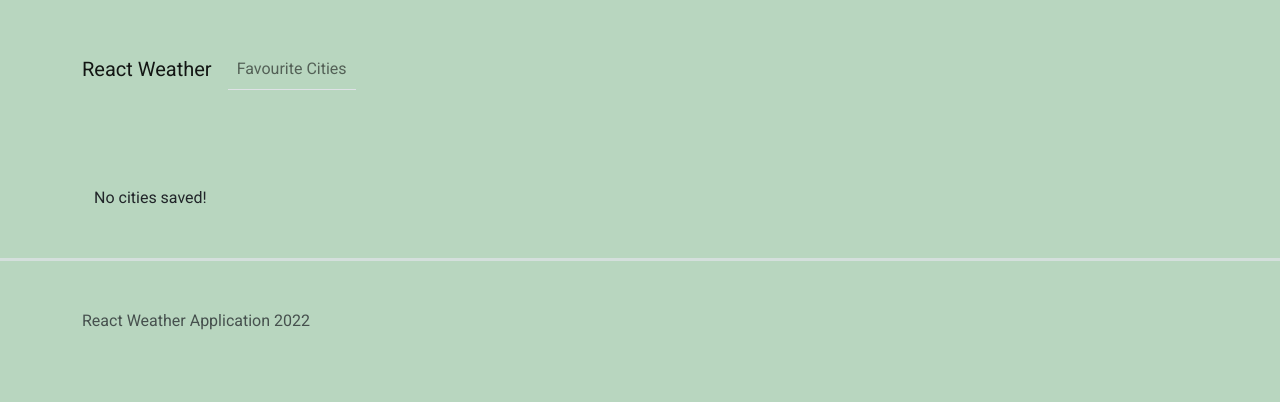
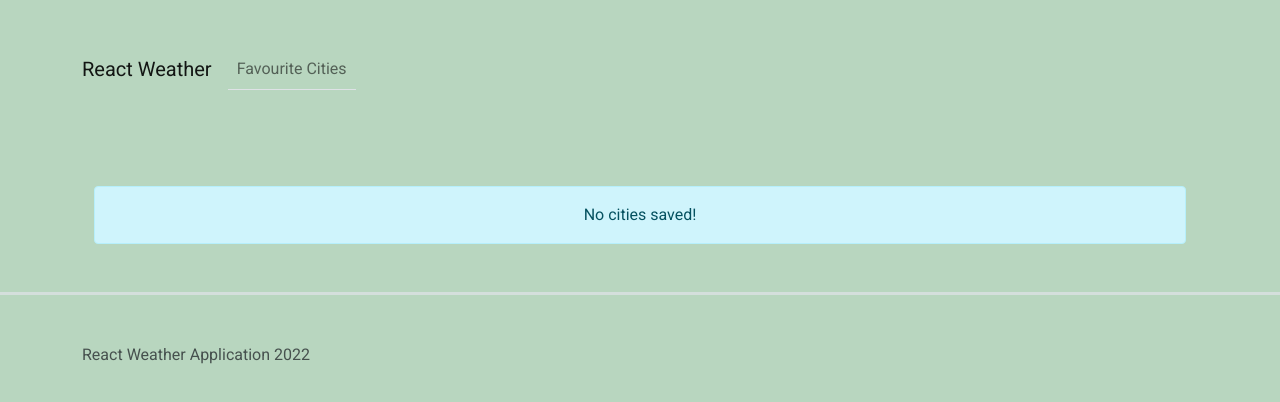
Before and after one commit to seanxbrown/react-weather-2, a React (Create React App) app: page /react-weather-2/savedcities in a window 1280 px wide. Shown: the top 402 px of the page. Built offline with nearby package versions, Linux system fonts and the light colour scheme.

Commit message:
Code cleanup

```diff
--- a/src/CurrentWeatherComponent.js
+++ b/src/CurrentWeatherComponent.js
@@ -1,6 +1,4 @@
-//import "./weatherStyling.css"
 import moment from "moment";
-import Card from "react-bootstrap/Card";
 import Container from "react-bootstrap/Container";
 import Row from "react-bootstrap/Row";
 import Col from "react-bootstrap/Col";
@@ -21,9 +19,9 @@ const CurrentWeatherComponent = ({currentWeatherData, currentWeatherData:{curren
               <h3 className="temp text-center">{Math.round(current.temp)} °C</h3>
               <p className="weatherDescription text-center">{current.weather[0].main}: {current.weather[0].description}</p>
               <Button data-testid="favouritesButton" id="favouritesButton" type="button" onClick={addToFavouriteCities} >Add to Favourites</Button>
-
             </div>
           </Col>
+
           <Col>
             <ListGroup className="border-0">
               <ListGroup.Item className="bg-transparent border-end-0 border-start-0">Sunrise: {moment.unix(current.sunrise)["_d"].toTimeString()}</ListGroup.Item>
--- a/src/ForecastComponent.js
+++ b/src/ForecastComponent.js
@@ -28,11 +28,9 @@ function ForecastComponent({forecastData}) {
                 </Col>
 
                     }
-
                 })}
             </Row>
         </Container>
-
     )
 }
 
--- a/src/NavbarComponent.js
+++ b/src/NavbarComponent.js
@@ -1,7 +1,7 @@
 import Navbar from "react-bootstrap/Navbar";
 import Container from "react-bootstrap/Container";
 import Nav from "react-bootstrap/Nav";
-import {Link} from "react-router-dom";
+import { Link } from "react-router-dom";
 
 function NavbarComponent() {
     return (
--- a/src/SavedCitiesComponent.js
+++ b/src/SavedCitiesComponent.js
@@ -4,7 +4,7 @@ import Col from "react-bootstrap/Col"
 import moment from "moment";
 import { useState, useEffect } from "react";
 import CloseButton from "react-bootstrap/CloseButton";
-
+import Alert from "react-bootstrap/Alert";
 
 moment().format()
 
@@ -15,24 +15,26 @@ function SavedCitiesComponent({ savedCities, callWeatherAPI, removeFromFavourite
     useEffect(() => {
         async function getWeatherForSavedCities(cityArray) {
 
-            const newCityArray = []
+            const newCityArray = [];
             for (let city of cityArray) {
-               const response = await callWeatherAPI(city.lat, city.lon)
-               city.temp = response.current.temp
-               city.weather_description = response.current.weather[0].main
-               city.weather_icon = response.current.weather[0].icon
-               newCityArray.push(city)
+               const response = await callWeatherAPI(city.lat, city.lon);
+               city.temp = response.current.temp;
+               city.weather_description = response.current.weather[0].main;
+               city.weather_icon = response.current.weather[0].icon;
+               newCityArray.push(city);
             }
 
-            setSavedCityWeather(newCityArray)
+            setSavedCityWeather(newCityArray);
         }
-        getWeatherForSavedCities(savedCities)
+
+        getWeatherForSavedCities(savedCities);
+
     }, [savedCities, callWeatherAPI])
 
 
     return (
         <Container className="px-4">
-            {savedCities.length === 0 ? <section> No cities saved!</section> :
+            {savedCities.length === 0 ? <Alert variant="info" className="text-center"> No cities saved!</Alert> :
             <Row xs={1} id="citiesContainerRow">
                 {savedCityWeather.map(city => {
                     return <Col id={city.id} className="mb-5 py-4 savedCity">
--- a/src/Search.js
+++ b/src/Search.js
@@ -3,7 +3,7 @@ import Button from "react-bootstrap/Button";
 import WeatherComponent from "./WeatherComponent";
 import Container from "react-bootstrap/Container";
 
-function Search({ handleSubmit, weatherInformation, geoInformation, addToFavouriteCities, loadingStatus }) {
+function Search({ handleSubmit, weatherInformation, geoInformation, addToFavouriteCities }) {
     return (
         <>
         <Container className="px-5 mx-auto">
```
Also changed, not shown: public/index.html (+0 -10 lines), src/App.js (+16 -24 lines), 7 other files (tests, documents, lock files or other folders). Lines whose indentation alone changed are shown as unchanged.
